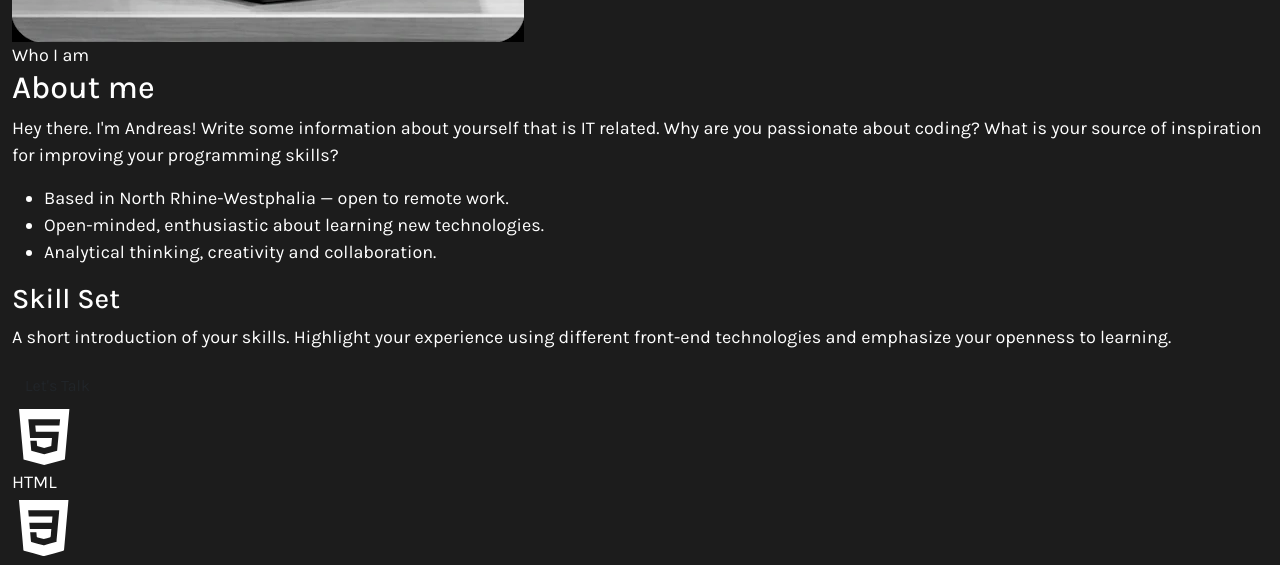
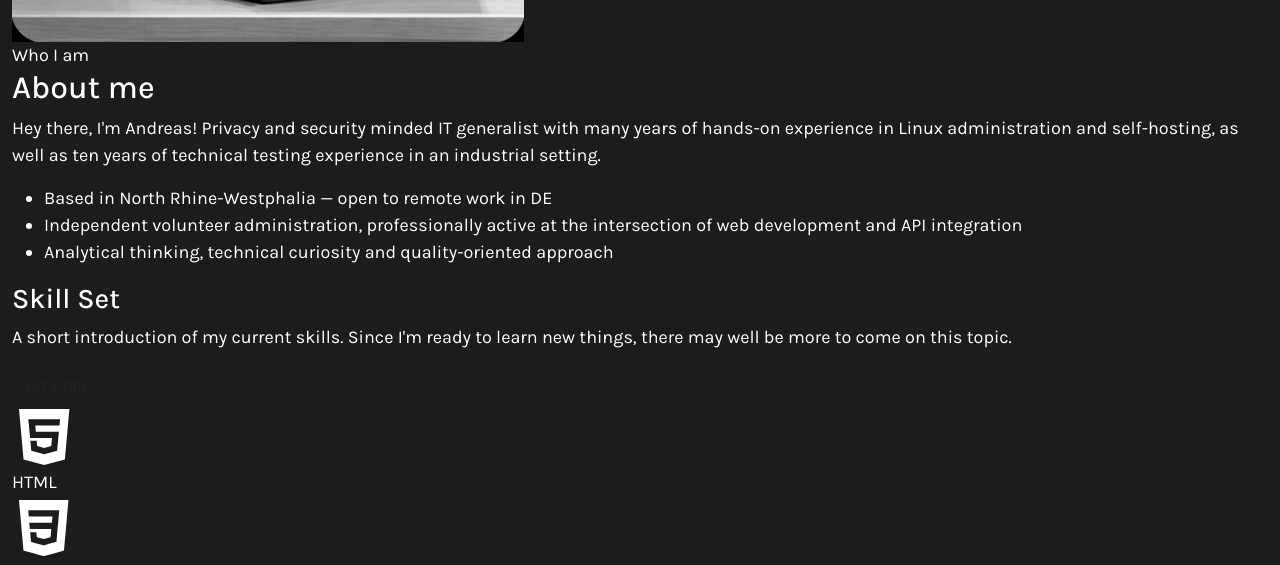
Before and after one commit to andreas813/Portfolio_m15, a plain HTML site: page index.html in a window 1280 px wide. Shown: the part 1270-1835 px from the top of the page. Drawn offline with Linux system fonts and the light colour scheme.

Commit message:
Update index.html
Define 'about me' section

```diff
--- a/index.html
+++ b/index.html
@@ -93,11 +93,11 @@
                     <div class="who">Who I am</div>
                     <h2 class="section-title">About me</h2>
                     <div class="about-body">
-                        <p>Hey there. I'm Andreas! Write some information about yourself that is IT related. Why are you passionate about coding? What is your source of inspiration for improving your programming skills?</p>
+                        <p>Hey there, I'm Andreas! Privacy and security minded IT generalist with many years of hands-on experience in Linux administration and self-hosting, as well as ten years of technical testing experience in an industrial setting.</p>
                         <ul>
-                            <li>Based in North Rhine-Westphalia — open to remote work.</li>
-                            <li>Open-minded, enthusiastic about learning new technologies.</li>
-                            <li>Analytical thinking, creativity and collaboration.</li>
+                            <li>Based in North Rhine-Westphalia — open to remote work in DE</li>
+                            <li>Independent volunteer administration, professionally active at the intersection of web development and API integration</li>
+                            <li>Analytical thinking, technical curiosity and quality-oriented approach</li>
                         </ul>
                     </div>
                 </div>
@@ -108,7 +108,7 @@
             <div class="container skills-grid">
                 <div class="skills-card">
                     <h3 class="skill-title">Skill Set</h3>
-                    <p class="muted">A short introduction of your skills. Highlight your experience using different front-end technologies and emphasize your openness to learning.</p>
+                    <p class="muted">A short introduction of my current skills. Since I'm ready to learn new things, there may well be more to come on this topic.</p>
                     <a class="btn btn-outline small" href="#contact">Let's Talk</a>
                 </div>
                 <div class="skills-icons">
@@ -193,7 +193,7 @@
                     <div class="testimonials">
                         <blockquote class="testimonial active">
                             <p class="quote">Andreas has proven to be a reliable group partner. His technical skills and proactive approach were crucial to the success of our project.</p>
-                            <cite>Henry J. — Team Partner</cite>
+                            <cite>Nick J. — Team Partner</cite>
                         </blockquote>
 
                         <blockquote class="testimonial">
```
